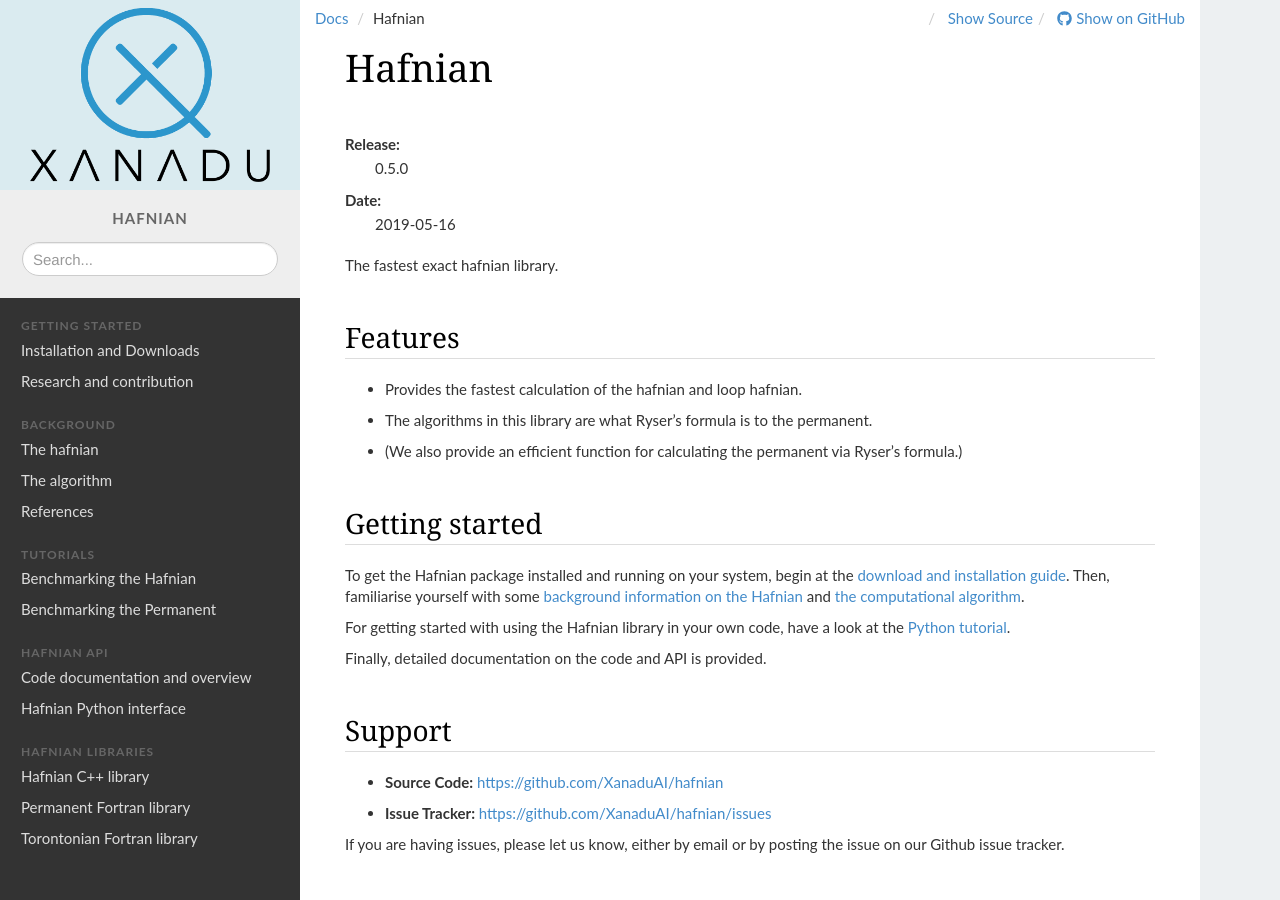
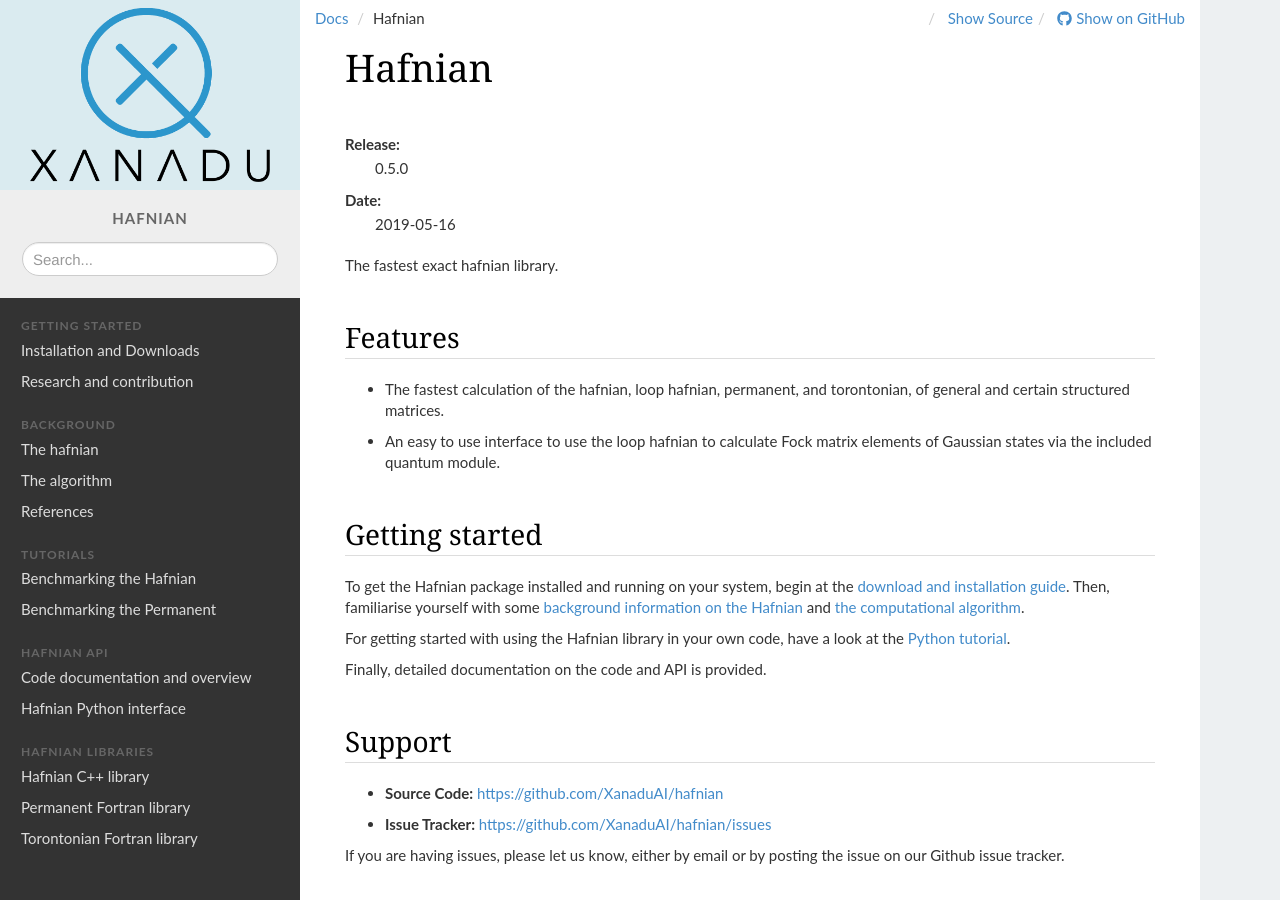
Before and after one commit to XanaduAI/thewalrus, a Sphinx documentation site: the page built from docs/index.rst, in a window 1280 px wide and 900 px high. Built offline with Sphinx 7.4.7, drawn with Linux system fonts in a browser that asks for light colours; nearby versions of some CDN libraries.

```diff
--- a/docs/index.rst
+++ b/docs/index.rst
@@ -9,11 +9,11 @@ The fastest exact hafnian library.
 Features
 ========
 
-* Provides the fastest calculation of the hafnian and loop hafnian.
+* The fastest calculation of the hafnian, loop hafnian, permanent, and torontonian,
+  of general and certain structured matrices.
 
-* The algorithms in this library are what Ryser's formula is to the permanent.
-
-* (We also provide an efficient function for calculating the permanent via Ryser's formula.)
+* An easy to use interface to use the loop hafnian to calculate Fock matrix
+  elements of Gaussian states via the included quantum module.
 
 Getting started
 ===============
```
Also changed, not shown: README.rst (+4 -4 lines).
